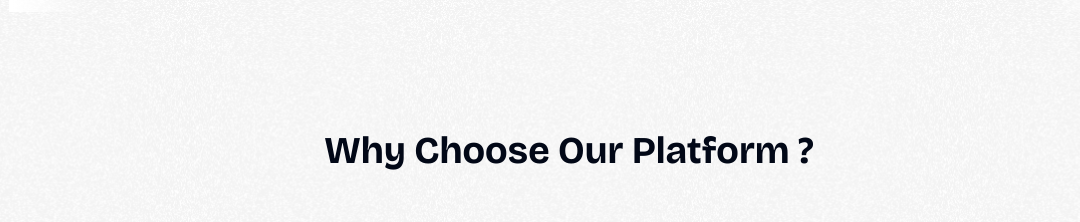
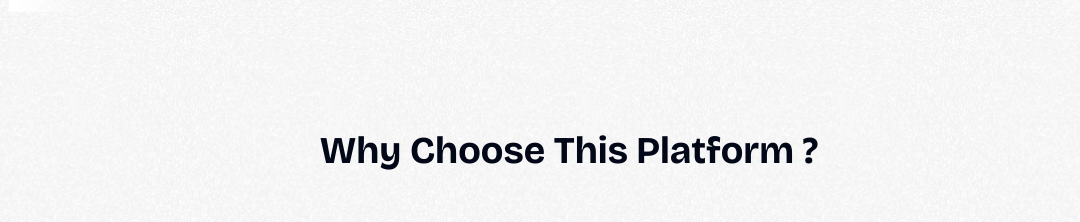
Before and after one commit to Iam-invisible/CancerDetection, a Next.js app: page / in a window 1280 px wide. Shown: the part 899-1121 px from the top of the page, without its empty margins (71-1151 px from the left). Built offline with nearby package versions, Linux system fonts and the light colour scheme; no server answers.

Commit message:
Update application title from 'OncoSight' to 'OncoVision'

```diff
--- a/app/layout.tsx
+++ b/app/layout.tsx
@@ -7,7 +7,7 @@ import { Toaster } from "@/components/ui/sonner";
 const inter = Bricolage_Grotesque({ subsets: ["latin"] });
 
 export const metadata: Metadata = {
-  title: 'OncoSight',
+  title: 'OncoVision',
   description: 'Health Care',
 }
 
--- a/components/Benefits.tsx
+++ b/components/Benefits.tsx
@@ -37,7 +37,7 @@ const Benefits = () => {
     <div className="container mx-auto px-4 py-16 transform scale-105 mt-5">
       <div className="flex flex-col items-center mb-8">
         <h1 className="text-4xl font-bold text-center flex items-center">
-          Why Choose Our Platform ?
+          Why Choose This Platform ?
         </h1>
       </div>
       <div className="grid grid-cols-1 gap-8 ">
```
